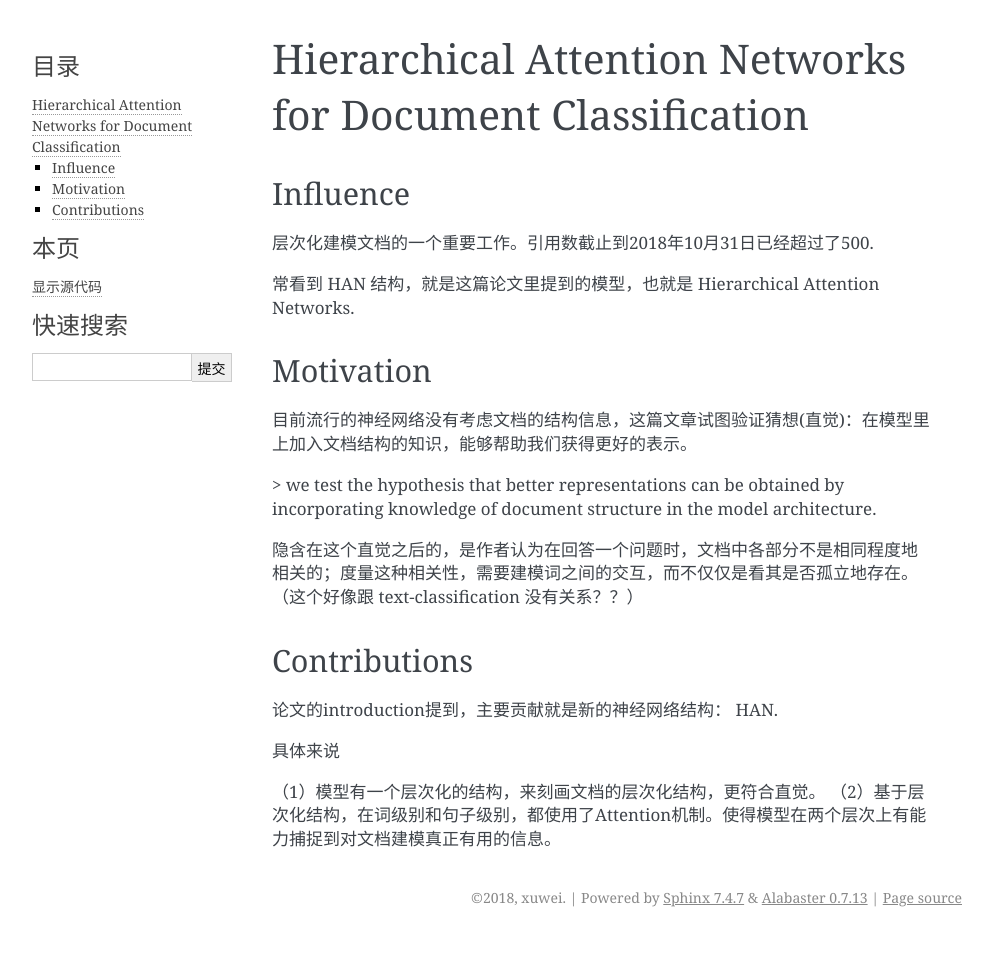
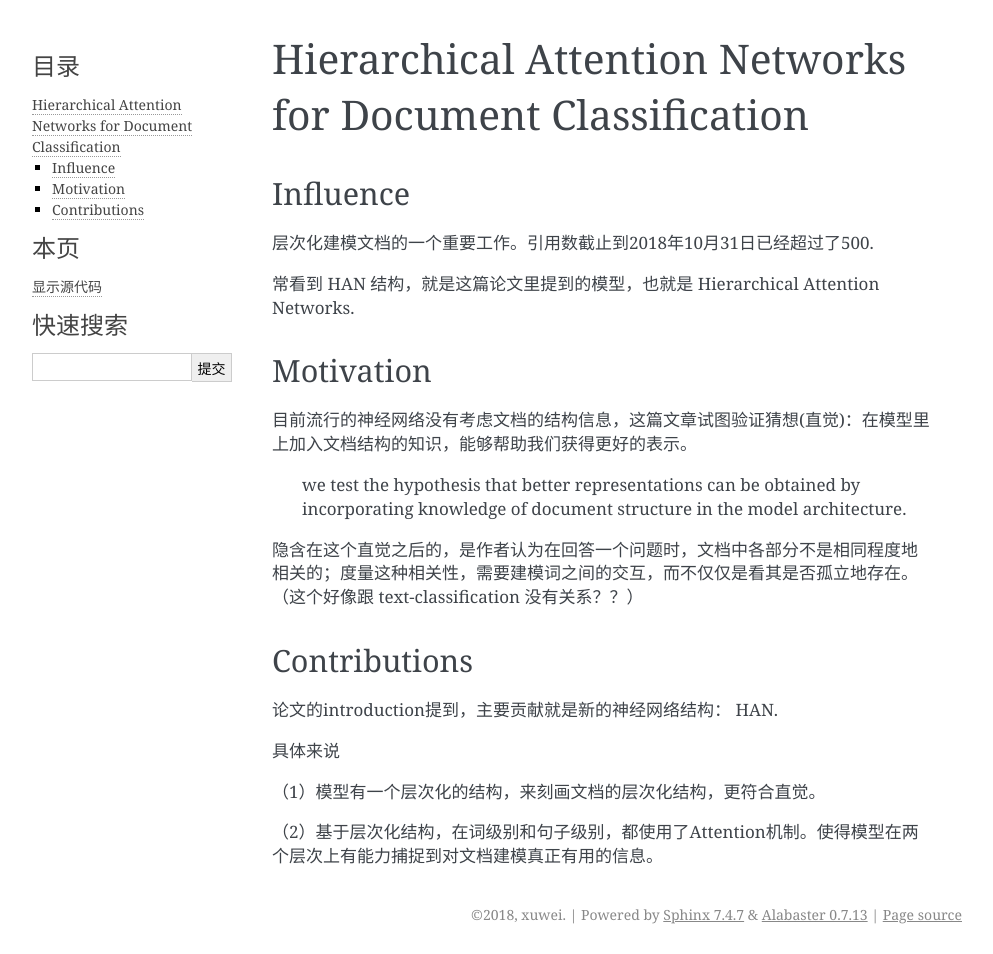
Before and after one commit to fseasy/paper-touching, a Sphinx documentation site: the page built from source/2018Q4/hierarchical_attention_networks_for_ducment_classification_naacl_2016.rst, in a window 1280 px wide. Shown: the whole page, without its empty margins (148-1141 px from the left). Built offline with Sphinx 7.4.7, drawn with Linux system fonts in a browser that asks for light colours.

Commit message:
push not-added han

```diff
--- a/source/2018Q4/hierarchical_attention_networks_for_ducment_classification_naacl_2016.rst
+++ b/source/2018Q4/hierarchical_attention_networks_for_ducment_classification_naacl_2016.rst
@@ -14,7 +14,7 @@ Motivation
 
 目前流行的神经网络没有考虑文档的结构信息，这篇文章试图验证猜想(直觉)：在模型里上加入文档结构的知识，能够帮助我们获得更好的表示。
 
-> we test the hypothesis that better representations can be obtained by incorporating knowledge of document structure in the model architecture.
+    we test the hypothesis that better representations can be obtained by incorporating knowledge of document structure in the model architecture.
 
 隐含在这个直觉之后的，是作者认为在回答一个问题时，文档中各部分不是相同程度地相关的；度量这种相关性，需要建模词之间的交互，而不仅仅是看其是否孤立地存在。 （这个好像跟 text-classification 没有关系？？）
 
@@ -27,4 +27,5 @@ Contributions
 具体来说
 
 （1）模型有一个层次化的结构，来刻画文档的层次化结构，更符合直觉。
+
 （2）基于层次化结构，在词级别和句子级别，都使用了Attention机制。使得模型在两个层次上有能力捕捉到对文档建模真正有用的信息。
```
